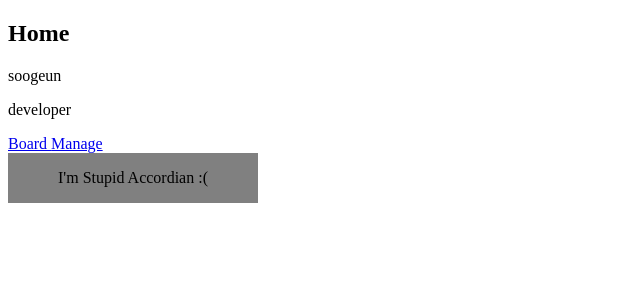
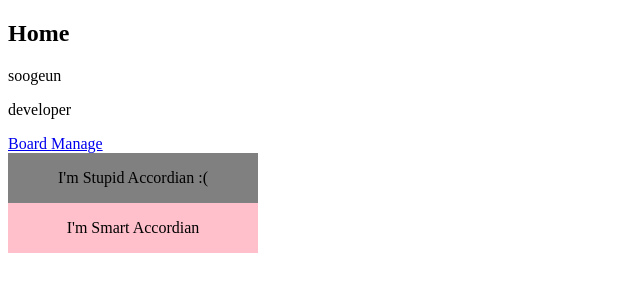
Before and after one commit to bwmelon97/Web_Study, a React (Create React App) app in the folder context-api/: page / in a window 1280 px wide. Shown: the top 300 px of the page, without its empty margins (0-640 px from the left). Built offline with nearby package versions, Linux system fonts and the light colour scheme.

Commit message:
create SmartAccordian

```diff
--- /dev/null
+++ b/context-api/src/components/SmartAccordian/SmartAccordian.style.ts
@@ -0,0 +1,32 @@
+import styled from 'styled-components';
+
+export const AccordianWrapper = styled.div`
+    width: 250px;
+`;
+
+export const HeaderWrapper = styled.div`
+    height: 50px;
+
+    background-color: pink;
+    cursor: pointer;
+
+    /* 글자의 드레그, 더블클릭, 블럭지정을 방지 */
+    -ms-user-select: none;
+    -moz-user-select: -moz-none;
+    -khtml-user-select: none;
+    -webkit-user-select: none;
+    user-select: none;
+
+    display: flex;
+    align-items: center;
+    justify-content: center;
+`;
+
+export const BodyWrapper = styled.div<{isOpen: boolean}>`
+    height: 150px;
+    padding: 20px;
+
+    border: solid 1px pink;
+
+    display: ${props => props.isOpen ? 'flex' : 'none'};
+`;
--- /dev/null
+++ b/context-api/src/components/SmartAccordian/SmartAccordianBody.tsx
@@ -0,0 +1,19 @@
+import {  } from "react";
+
+import * as S from "./SmartAccordian.style";
+
+
+type SmartAccordianBodyProps = {
+    content: String;
+    isOpen: boolean;
+}
+
+function SmartAccordianBody ({content, isOpen}: SmartAccordianBodyProps) {
+    return (
+        <S.BodyWrapper isOpen={isOpen}>
+            { content }
+        </S.BodyWrapper>
+    )
+}
+
+export default SmartAccordianBody;
--- /dev/null
+++ b/context-api/src/components/SmartAccordian/SmartAccordianHeader.tsx
@@ -0,0 +1,19 @@
+import React, { Dispatch } from "react";
+
+import * as S from "./SmartAccordian.style";
+
+type SmartAccordianHeaderProps = {
+    title: String;
+    isOpen: boolean;
+    setIsOpen: Dispatch<boolean>
+}
+
+function SmartAccordianHeader({title, isOpen, setIsOpen}: SmartAccordianHeaderProps) {
+    return (
+        <S.HeaderWrapper onClick={() => setIsOpen(!isOpen)} >
+            { title }
+        </S.HeaderWrapper>
+    )
+}
+
+export default SmartAccordianHeader;
--- /dev/null
+++ b/context-api/src/components/SmartAccordian/index.tsx
@@ -0,0 +1,41 @@
+import React, { createContext, Dispatch, useState } from "react";
+
+import * as S from "./SmartAccordian.style";
+import SmartAccordianHeader from "./SmartAccordianHeader";
+import SmartAccordianBody from "./SmartAccordianBody";
+
+
+type SmartAccordianContextType = {
+    isOpen: boolean;
+    setIsOpen: Dispatch<boolean>;
+}
+
+const defaultContext: SmartAccordianContextType = {
+    isOpen: false,
+    setIsOpen: () => {}
+}
+
+const SmartAccordianContext = createContext(defaultContext);
+
+///////////
+
+type SmartAccordianProps = {
+    title: String;
+    content: String;
+}
+
+function SmartAccordian( {title, content}: SmartAccordianProps ) {
+    const [isOpen, setIsOpen] = useState<boolean>(false);
+    const value: SmartAccordianContextType = { isOpen, setIsOpen };
+
+    return (
+        <SmartAccordianContext.Provider value={value} >
+            <S.AccordianWrapper>
+                <SmartAccordianHeader title={title} isOpen={isOpen} setIsOpen={setIsOpen} />
+                <SmartAccordianBody content={content} isOpen={isOpen} />
+            </S.AccordianWrapper>
+        </SmartAccordianContext.Provider>
+    )
+}
+
+export default SmartAccordian;
--- a/context-api/src/pages/Home.tsx
+++ b/context-api/src/pages/Home.tsx
@@ -1,8 +1,10 @@
 import React, { useContext } from "react";
 import { Link } from 'react-router-dom';
+// import styled from 'styled-components';
 
 import { UserContext } from "../store/users";
 import StupidAccordian from "../components/StupidAccordian";
+import SmartAccordian from "../components/SmartAccordian";
 
 function Home () {
 
@@ -18,8 +20,20 @@ function Home () {
             <Link to='/manage' > Manage </Link>
 
             <StupidAccordian />
+            <SmartAccordian
+                title="I'm Smart Accordian"
+                content='And also have warm heart :D'
+            />
+            {/* <StyledAccordian
+                title="I'm Styled Accordian ^_^"
+                content="hehe~"
+            /> */}
         </div>
     )
 }
 
+// const StyledAccordian = styled(SmartAccordian)`
+//     width: 300px;
+// `;
+
 export default Home;
```
